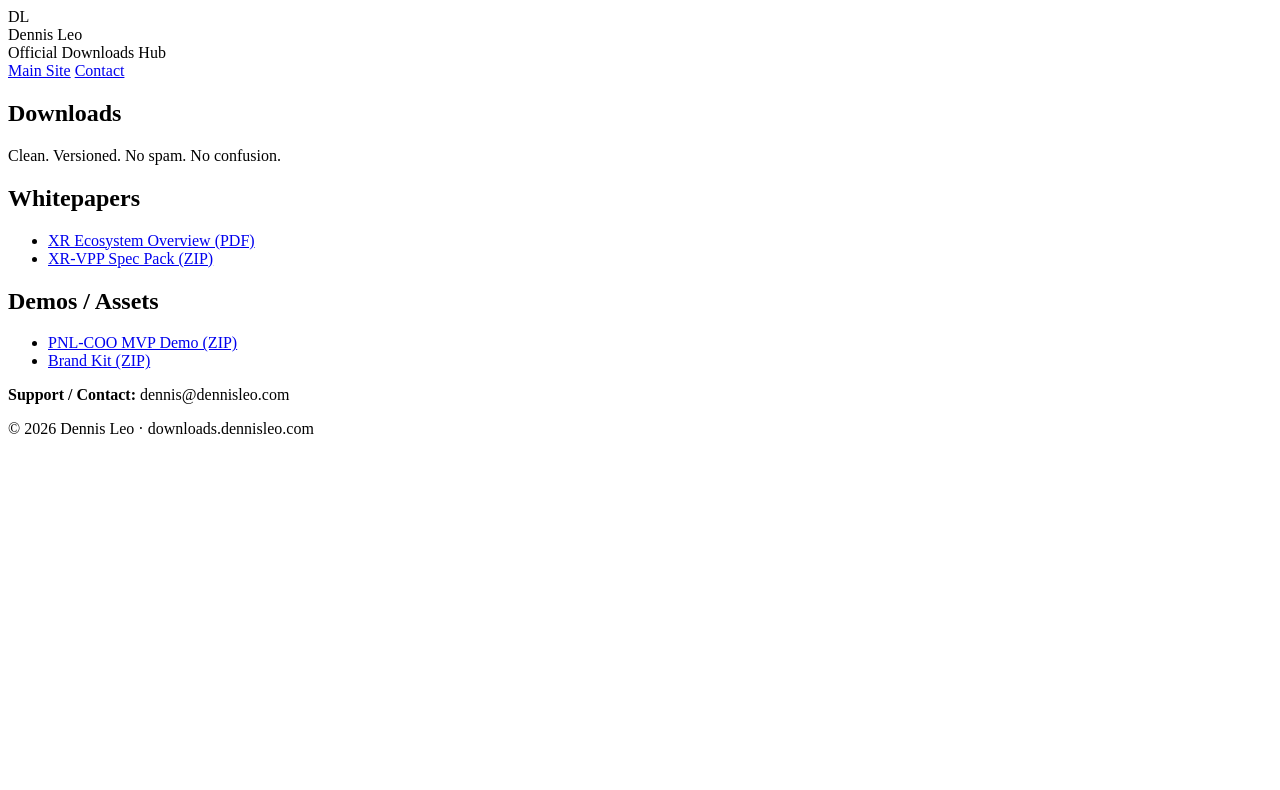
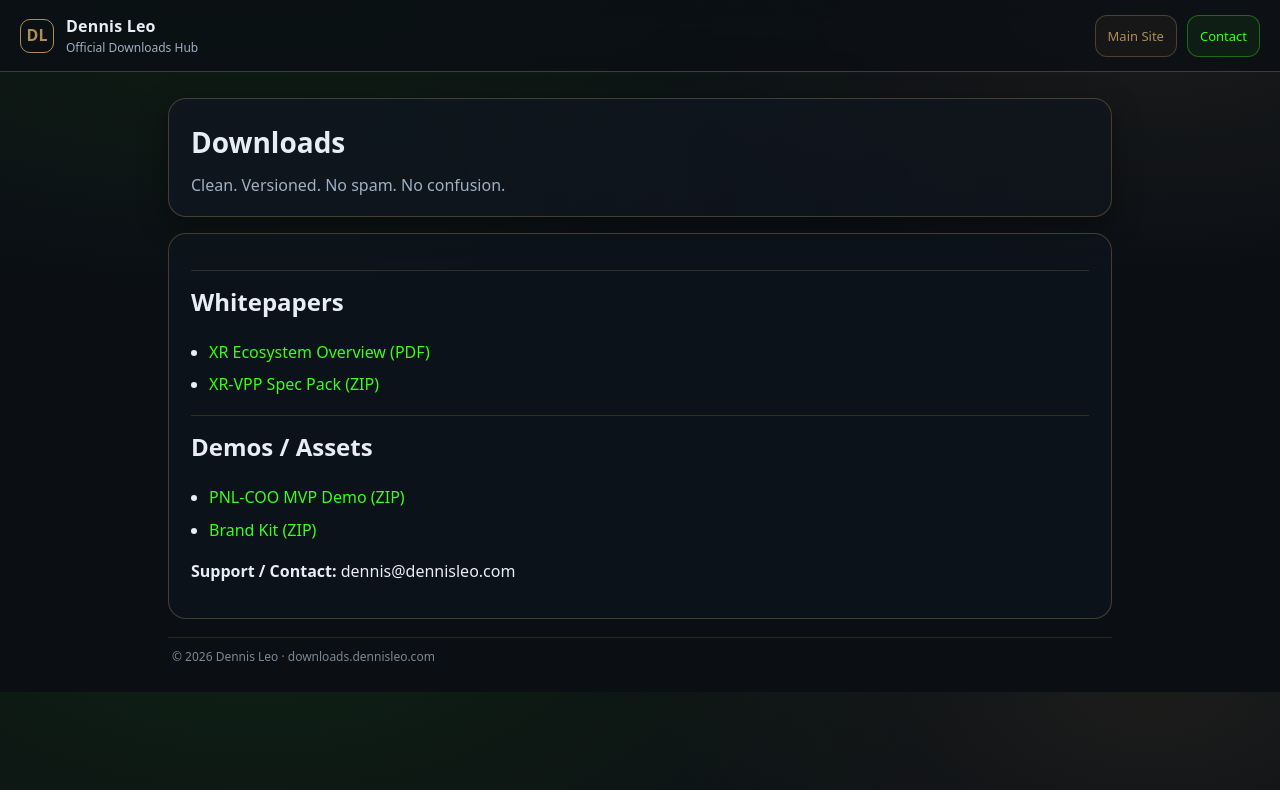
Before and after one commit to dennistyleo/dennis-downloads, a Jekyll site: the page built from index.md, in a window 1280 px wide. Shown: the top 790 px of the page. Built offline with Jekyll 4.4.1, drawn with Linux system fonts in a browser that asks for light colours.

Commit message:
Update stylesheet link to new path

```diff
--- a/_layouts/default.html
+++ b/_layouts/default.html
@@ -4,7 +4,7 @@
   <meta charset="utf-8" />
   <meta name="viewport" content="width=device-width,initial-scale=1" />
   <title>{{ page.title }} · Dennis Downloads</title>
-  <link rel="stylesheet" href="{{ '/assets/site.css' | relative_url }}">
+  <link rel="stylesheet" href="{{ '/assets/css/site.css' | relative_url }}">
 </head>
 <body>
   <div class="topbar">
```
